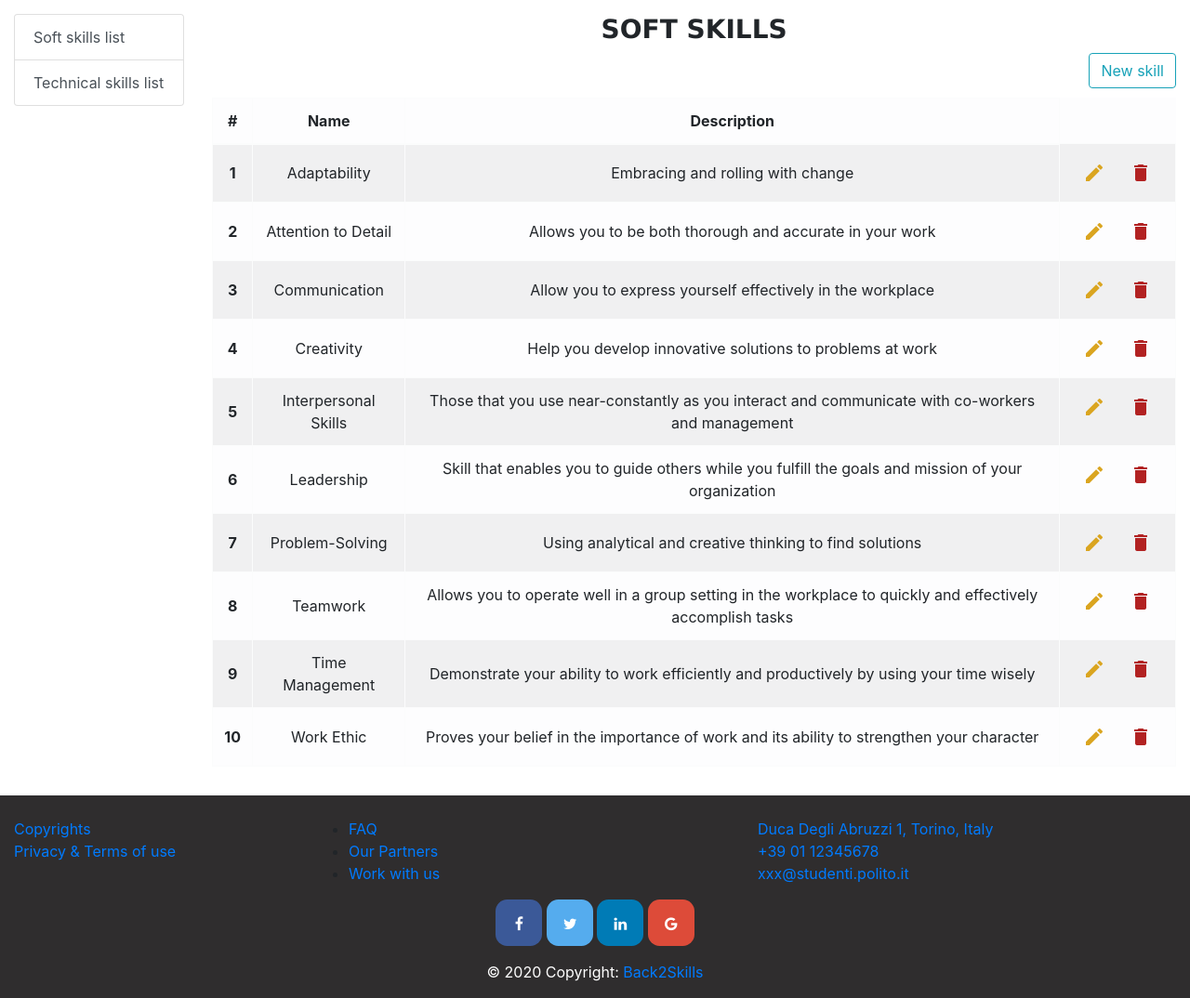
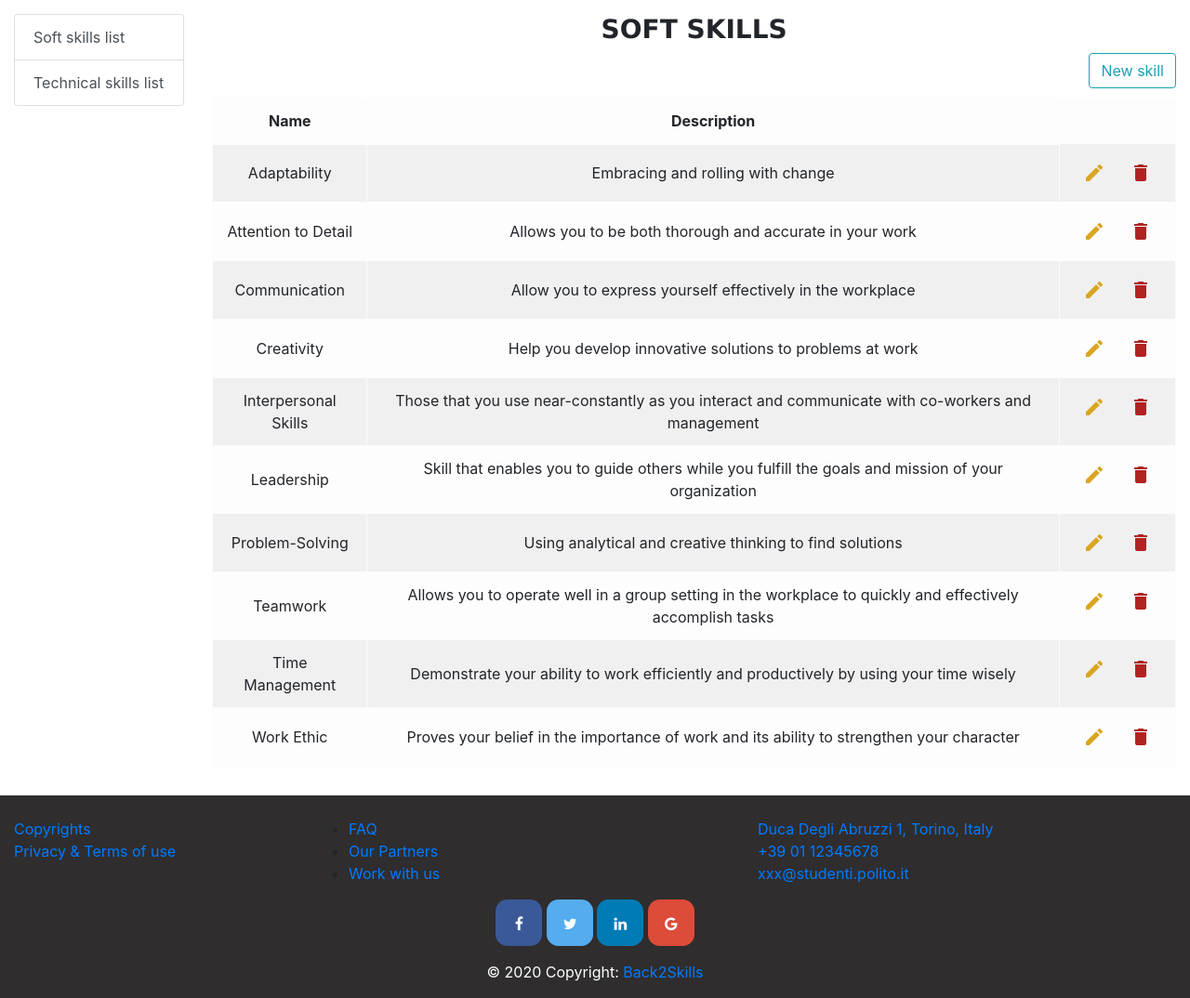
Before and after one commit to AnzeliniSimone/BackToSkill, a Flask app: page /skills in a window 1280 px wide. Shown: the part 165-1239 px from the top of the page at 93% size. Run offline with Flask 2, Linux system fonts and the light colour scheme; a user stored in the database is signed in; data comes from the database, SQL or seed files in the repository; both versions use the stored data as it was after the commit; some libraries are stand-ins or nearby versions.

Commit message:
Other changes

```diff
--- a/database.py
+++ b/database.py
@@ -761,9 +761,6 @@ def matching_algorithm(role_id, employee_list, job_or_role):
 
             # if the skill considered at the moment is in the list of the employee's skills
             has_single_skill = skill in employee_skills
-            # for emp_skill in employee_skills:
-            #     if emp_skill == s:
-            #         has_single_skill = True
 
             if has_single_skill == False:
                 has_all_skills = False
--- a/templates/skills.html
+++ b/templates/skills.html
@@ -32,7 +32,6 @@
                           <thead>
                           <link rel="stylesheet" href="https://fonts.googleapis.com/icon?family=Material+Icons">
                             <tr>
-                              <th scope="col">#</th>
                               <th scope="col">Name</th>
                               <th scope="col">Description</th>
                             </tr>
@@ -41,7 +40,6 @@
 {#                              {% set count=0 %}#}
                               {% for skill in skills %}
                                   <tr>
-                                      <th class="align-middle" scope="row">{{ loop.index }}</th>
                                       <td class="align-middle">{{skill.name}}</td>
                                       <td class="align-middle">{{ skill.description }}</td>
                                       {% if current_user.is_authenticated and current_user.admin %}
```
Also changed, not shown: database_per_prove.db, 2 other files.
